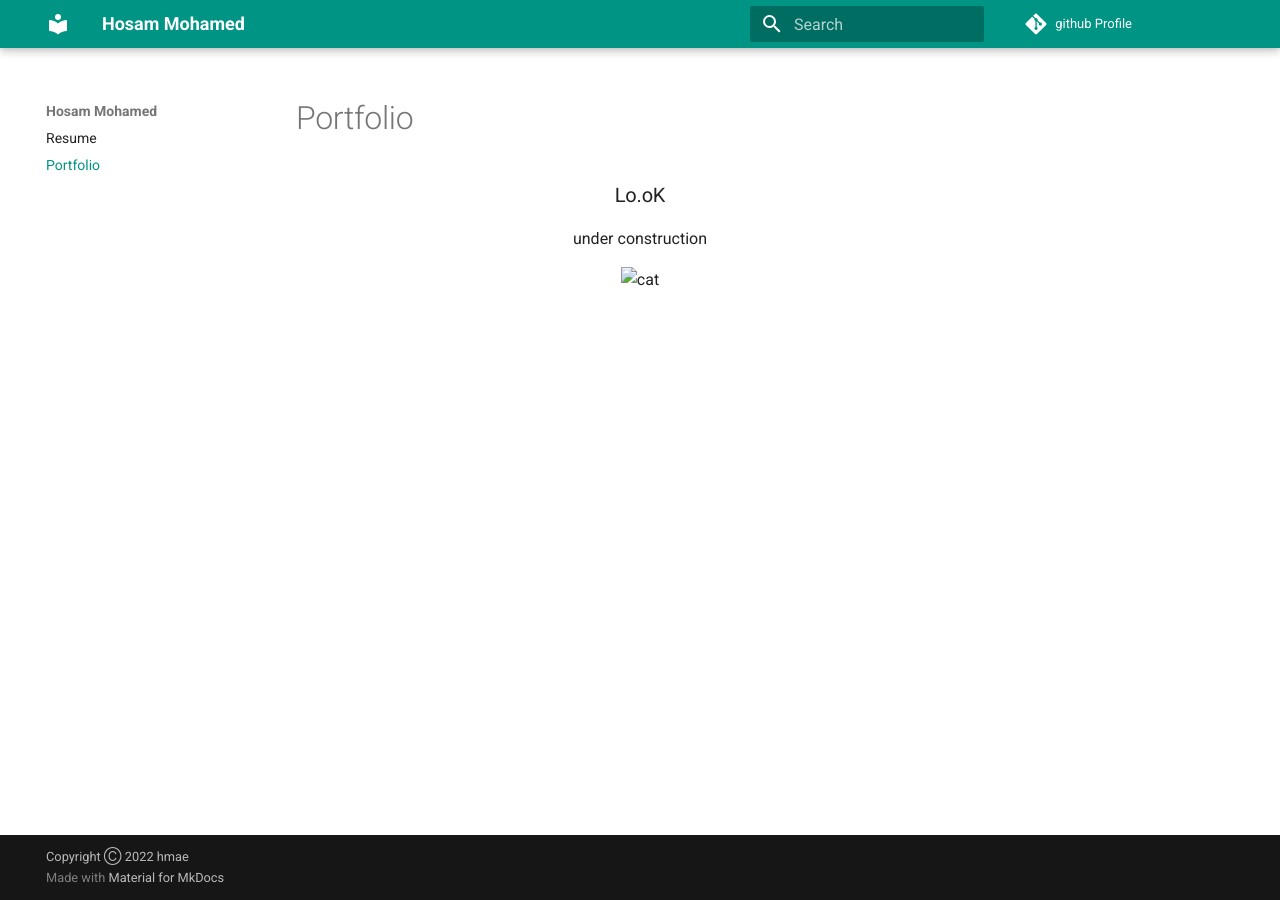
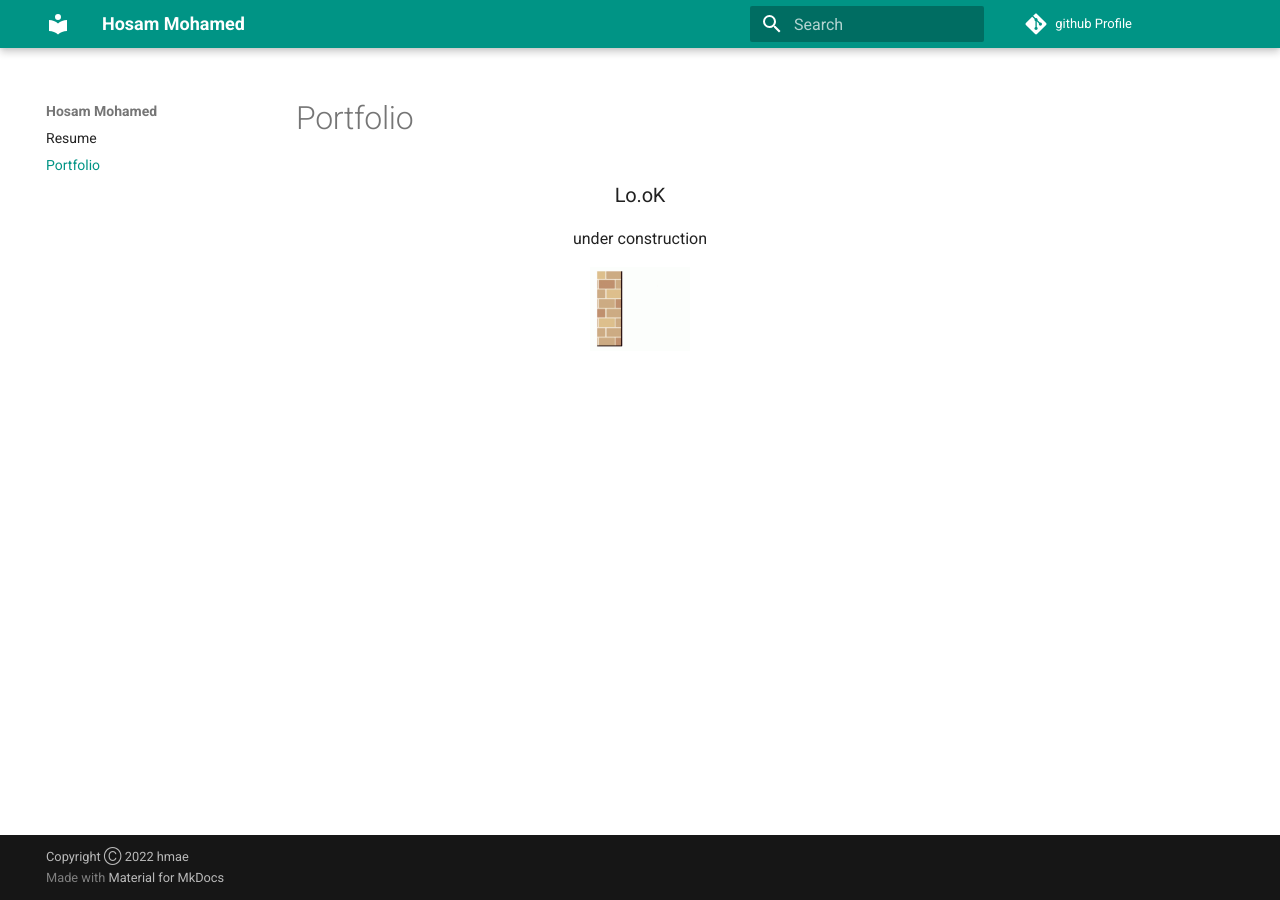
Before and after one commit to hmae/hmae, an MkDocs documentation site: the page built from docs/portfolio.md, in a window 1280 px wide. Built offline with MkDocs 1.6.1 and Material for MkDocs 9.7.7, drawn with Linux system fonts in a browser that asks for light colours.

Commit message:
Update portfolio.md

```diff
--- a/docs/portfolio.md
+++ b/docs/portfolio.md
@@ -5,6 +5,6 @@
   <p> under construction </p>
 
 
-  <img alt='cat' src="gif/../assets/gif/tenor-cat.gif" width=100>
+  <img alt='cat' src="/assets/gif/tenor-cat.gif" width=100>
 
 </div>
```
